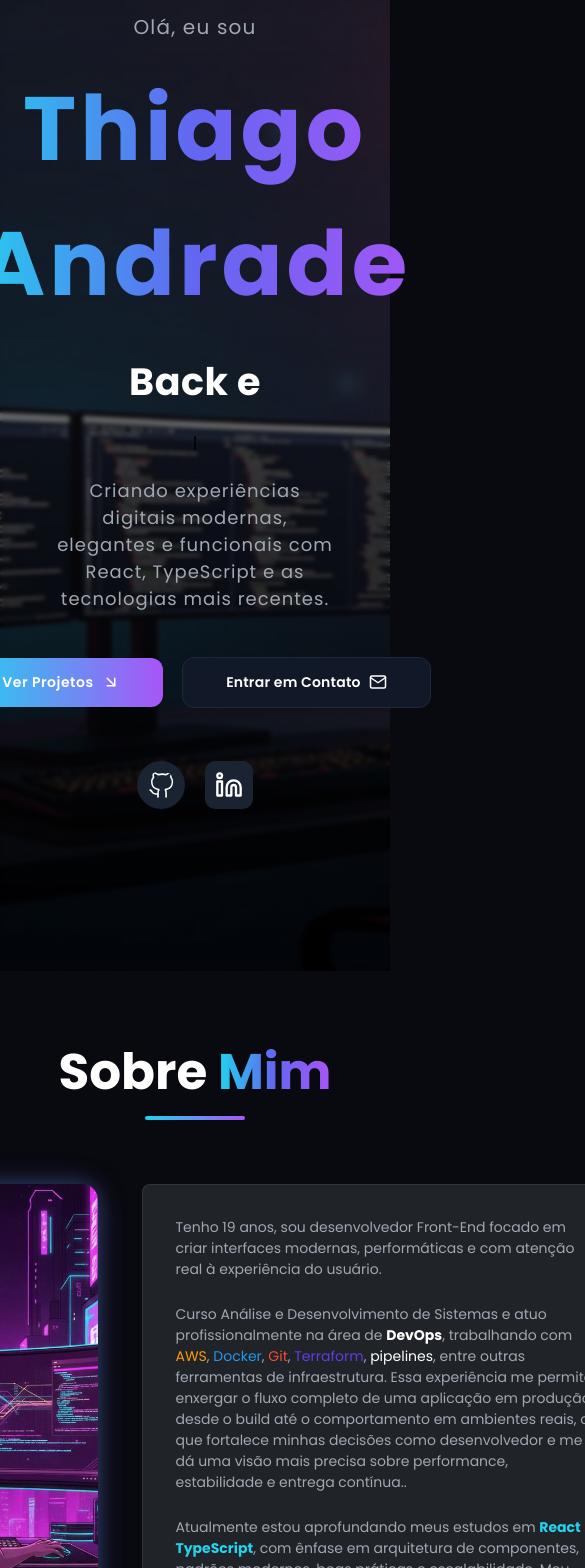
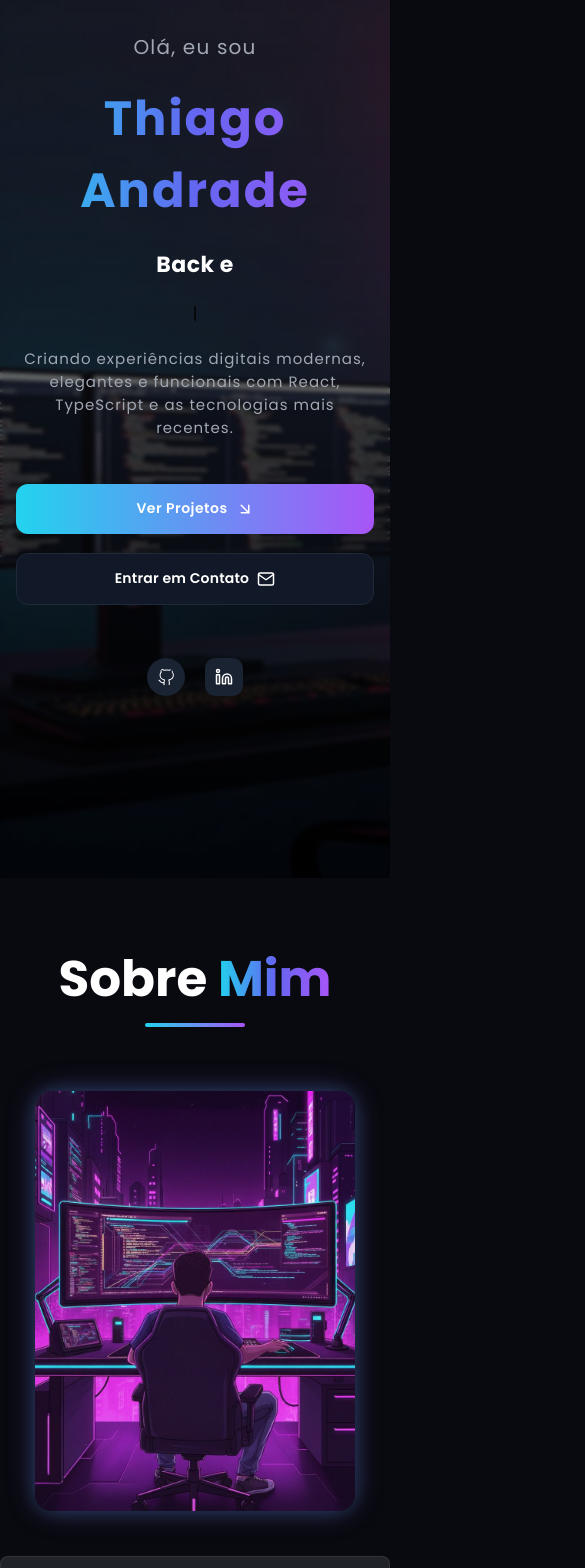
Before and after one commit to ThiagoAndrade-beep/portfolio, a React (Vite) app: page / in a window 390 px wide. Shown: the top 1568 px of the page, 585 px wide, since content can reach past the window. Built offline with nearby package versions, Linux system fonts and the light colour scheme.

Commit message:
adaptando para diferentes telas

```diff
--- a/src/components/about/about.css
+++ b/src/components/about/about.css
@@ -112,3 +112,34 @@
     font-weight: bold;
     color: #fff;
 }
+
+@media (max-width: 1024px) {
+  .about-content {
+    flex-direction: column;
+    align-items: center;
+  }
+
+  .profile-card {
+    width: 320px;
+    height: 420px;
+  }
+
+  .about-description {
+    max-width: 100%;
+  }
+
+  .about-cards {
+    max-width: 100%;
+    justify-content: center;
+  }
+}
+
+@media (max-width: 640px) {
+  .about-cards {
+    flex-direction: column;
+  }
+
+  .about-description p {
+    font-size: 13px;
+  }
+}
--- a/src/components/contact/Contact.jsx
+++ b/src/components/contact/Contact.jsx
@@ -12,7 +12,7 @@ import { FiInstagram } from "react-icons/fi";
 const Contact = () => {
     return (
         <main className='contact-container'>
-            <Title title="Entre em" titleSpan="Contato" />
+            <Title title="Entre em" titleSpan="Contato"/>
             <p className='text-description'>Tem algum projeto em mente? Vamos conversar!</p>
             <div className='contact-section'>
                 <div className='contact-infos'>
--- a/src/components/contact/contact.css
+++ b/src/components/contact/contact.css
@@ -168,3 +168,36 @@
     transform: translateY(-2px);
     box-shadow: 8px 0px 24px rgba(0, 200, 255, 0.4);
 }
+
+@media (max-width: 1024px) {
+  .contact-section {
+    flex-direction: column;
+    align-items: stretch;
+  }
+}
+
+@media (max-width: 768px) {
+  .contact-container .titles {
+    align-items: center;
+    text-align: center;
+  }
+
+  .contact-container .gradient-line {
+    margin: 0 auto;
+  }
+}
+
+@media (max-width: 640px) {
+  .contact-container {
+    padding: 0 1rem;
+    align-items: center;
+  }
+
+  .contact-form form {
+    padding: 0;
+  }
+
+  .btn-mensage {
+    width: 100%;
+  }
+}
--- a/src/components/experience/myExperience.css
+++ b/src/components/experience/myExperience.css
@@ -36,3 +36,25 @@
     border-radius: 50%;
     box-shadow: 0 0 12px rgba(34, 211, 238, 0.8);
 }
+
+@media (max-width: 768px) {
+
+    .my-experience {
+        align-items: center;
+        text-align: center;
+    }
+
+    .timeline {
+        padding-left: 20px;
+    }
+
+    .experience-content-titles {
+        flex-direction: column;
+        align-items: flex-start;
+        gap: 0.6rem;
+    }
+
+    .card-experience-container {
+        padding: 1.5rem;
+    }
+}
--- a/src/components/footer/footer.css
+++ b/src/components/footer/footer.css
@@ -9,3 +9,10 @@
     font-size: 14px;
     margin-left: 100px;
 }
+
+@media (max-width: 768px) {
+  .footer-text {
+    margin-left: 0;
+    text-align: center;
+  }
+}
--- a/src/components/hero/hero.css
+++ b/src/components/hero/hero.css
@@ -95,3 +95,39 @@
     color: #0BD1F7;
     border: 1px solid #0BD1F7;
 }
+
+@media (max-width: 768px) {
+  .hero {
+    min-height: 100vh;
+    padding: 2rem 1rem;
+  }
+
+  .hero-title {
+    font-size: 48px;
+    letter-spacing: 2px;
+  }
+
+  .hero-role {
+    font-size: 22px;
+  }
+
+  .hero-description {
+    width: 100%;
+    font-size: 15px;
+    padding: 0 0.5rem;
+  }
+
+  .hero-buttons {
+    flex-direction: column;
+    width: 100%;
+  }
+
+    .hero-buttons .btn {
+    width: 100%;
+    justify-content: center;
+  }
+
+  .icons {
+    font-size: 38px;
+  }
+}
--- a/src/components/projects/myProjects.css
+++ b/src/components/projects/myProjects.css
@@ -15,3 +15,18 @@
     gap: 2.3rem;
     max-width: 1200px;
 }
+
+@media (max-width: 768px) {
+  .cards-projects {
+    gap: 1.5rem;
+    padding: 0 1rem;
+  }
+
+  .card-project {
+    max-width: 100%;
+  }
+
+  .project-btn {
+    flex-direction: column;
+  }
+}
--- a/src/components/skills/mySkills.css
+++ b/src/components/skills/mySkills.css
@@ -19,3 +19,30 @@
     margin-left: auto;
     margin-right: auto;
 }
+
+@media (max-width: 1024px) {
+  .cards {
+    grid-template-columns: repeat(3, 1fr);
+  }
+}
+
+@media (max-width: 768px) {
+  .cards {
+    grid-template-columns: repeat(2, 1fr);
+    gap: 1rem;
+    padding: 0 1rem;
+  }
+}
+
+@media (max-width: 480px) {
+  .cards {
+    grid-template-columns: 1fr;
+  }
+}
+
+@media (max-width: 480px) {
+  .cards {
+    grid-template-columns: 1fr;
+    justify-items: center;
+  }
+}
```
